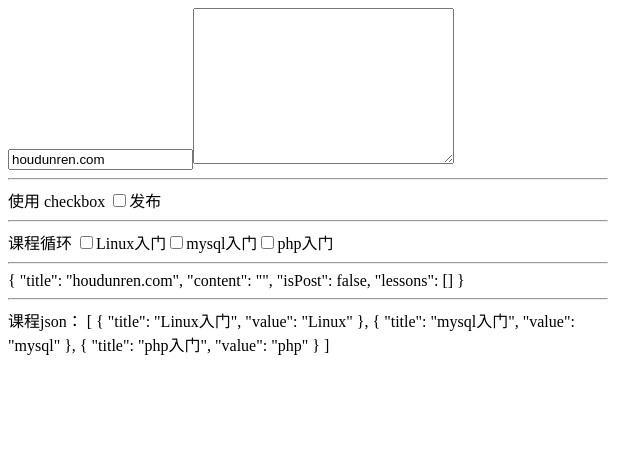
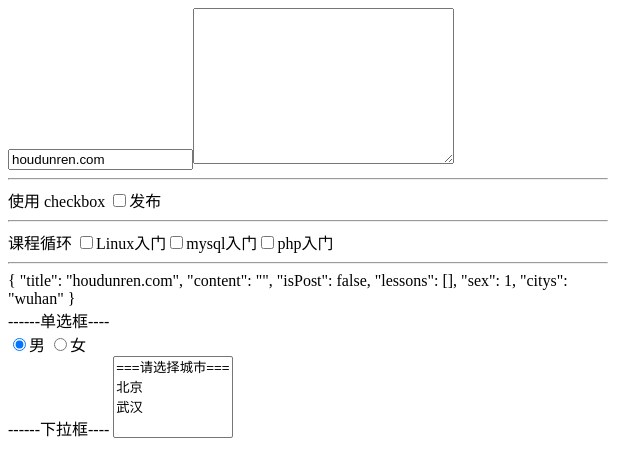
Before and after one commit to nbutluo/VueLearn, a Vue app in the folder myVue2/: page / in a window 1280 px wide. Shown: the top 476 px of the page, without its empty margins (0-640 px from the left). Built offline with nearby package versions, Linux system fonts and the light colour scheme.

Commit message:
列表框与单选框的使用

```diff
--- a/myVue2/src/components/inputComponent.vue
+++ b/myVue2/src/components/inputComponent.vue
@@ -15,15 +15,33 @@
     </label>
     <hr>
     {{ form }}
-    <hr>
-    课程json：
-    {{ lessons }}
+<!--    <hr>-->
+<!--    课程json：-->
+<!--    {{ lessons }}-->
+    <br>
+    ------单选框----
+    <br>
+    <input type="radio" :value="1" v-model="form.sex">男
+    <input type="radio" :value="2" v-model="form.sex">女
+    <br>
+    ------下拉框----
+<!--    <select v-model="form.citys">-->
+<!--      <option value="''">请选择</option>-->
+<!--      <option value="wuhan">武汉</option>-->
+<!--      <option value="xian"> 西安</option>-->
+<!--    </select>-->
+
+    <select v-model="form.citys" multiple>
+      <option value>===请选择城市===</option>
+      <option :value="{name:'北京'}">北京</option>
+      <option :value="{ name: '武汉' }">武汉</option>
+    </select>
   </div>
 </template>
 
 <script>
 
-const form = {title: 'houdunren.com', content: '', 'isPost': false, lessons: []};
+const form = {title: 'houdunren.com', content: '', 'isPost': false, lessons: [],sex:1,citys:'wuhan'};
 
 const lessons = [
   {title: "Linux入门", value: "Linux"},
```
